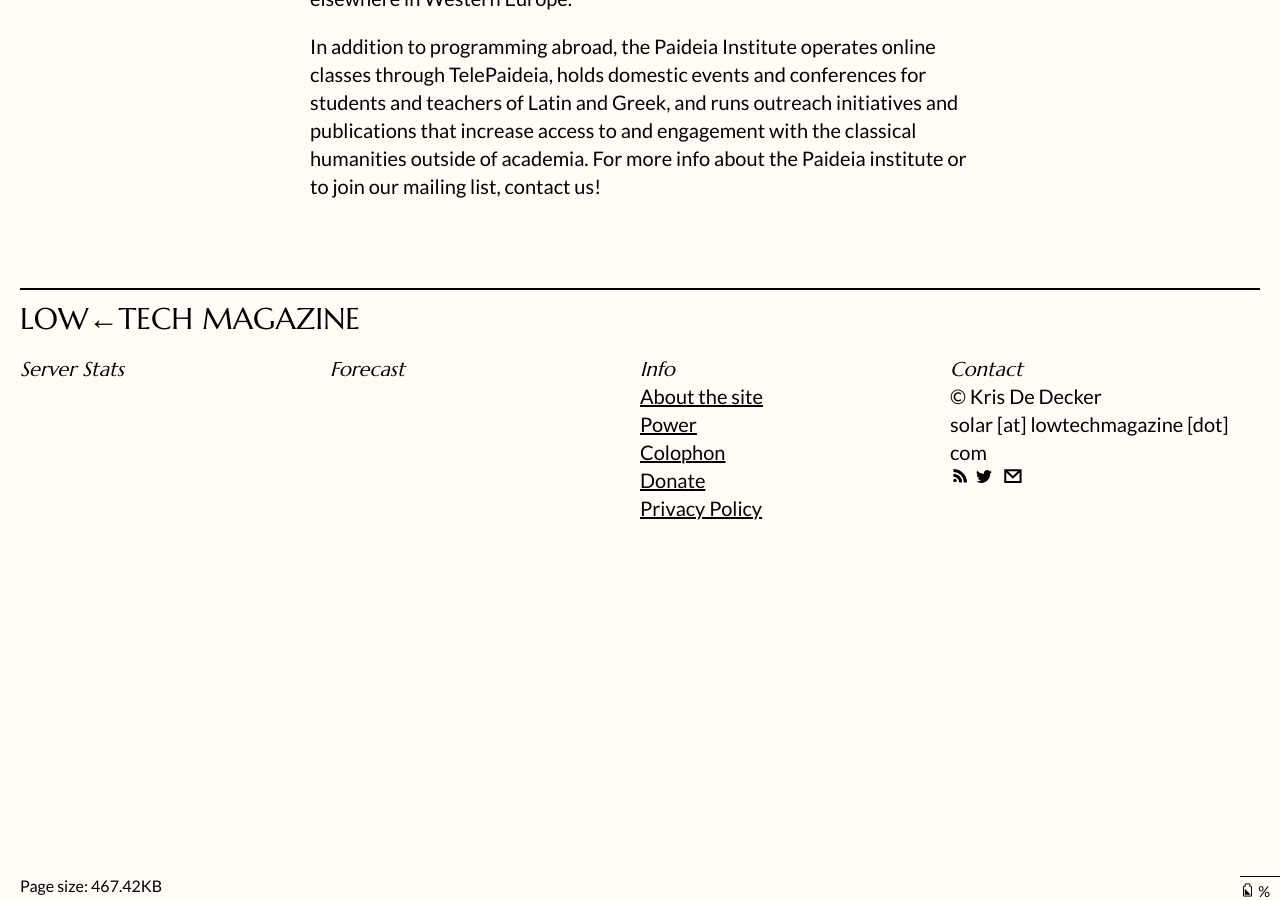
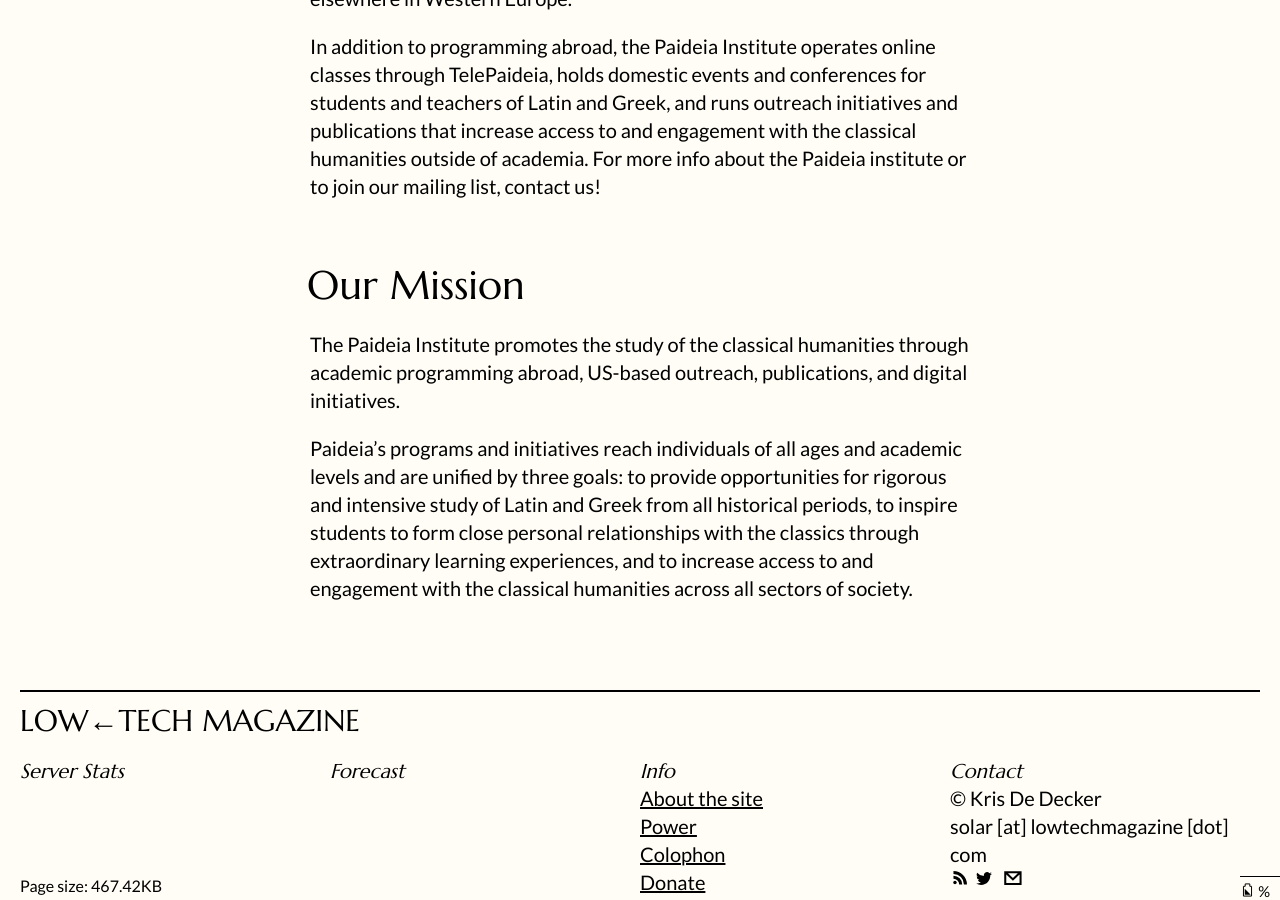
Before and after one commit to paidinst/paidinst.github.io, a Jekyll site: the page built from _pages/about.md, in a window 1280 px wide and 900 px high, scrolled down 1901 px. Built offline with Jekyll 4.4.1, drawn with Linux system fonts in a browser that asks for light colours.

Commit message:
Update about.md

```diff
--- a/_pages/about.md
+++ b/_pages/about.md
@@ -16,3 +16,9 @@
 Since its foundation, Paideia has added several other independent programs including a Living Latin in Rome program for high school students, Living Greek in Greece, Living Latin in Paris and Caesar in Gaul, and a fellowship for a year of postgraduate study in Rome. Paideia also works with high schools and universities to enhance their offerings in classics in the U.S. and to help them develop study-abroad experiences in Greece, Italy and elsewhere in Western Europe.
 
 In addition to programming abroad, the Paideia Institute operates online classes through TelePaideia, holds domestic events and conferences for students and teachers of Latin and Greek, and runs outreach initiatives and publications that increase access to and engagement with the classical humanities outside of academia. For more info about the Paideia institute or to join our mailing list, contact us!
+
+## Our Mission
+
+The Paideia Institute promotes the study of the classical humanities through academic programming abroad, US-based outreach, publications, and digital initiatives.
+
+Paideia's programs and initiatives reach individuals of all ages and academic levels and are unified by three goals: to provide opportunities for rigorous and intensive study of Latin and Greek from all historical periods, to inspire students to form close personal relationships with the classics through extraordinary learning experiences, and to increase access to and engagement with the classical humanities across all sectors of society.
```
